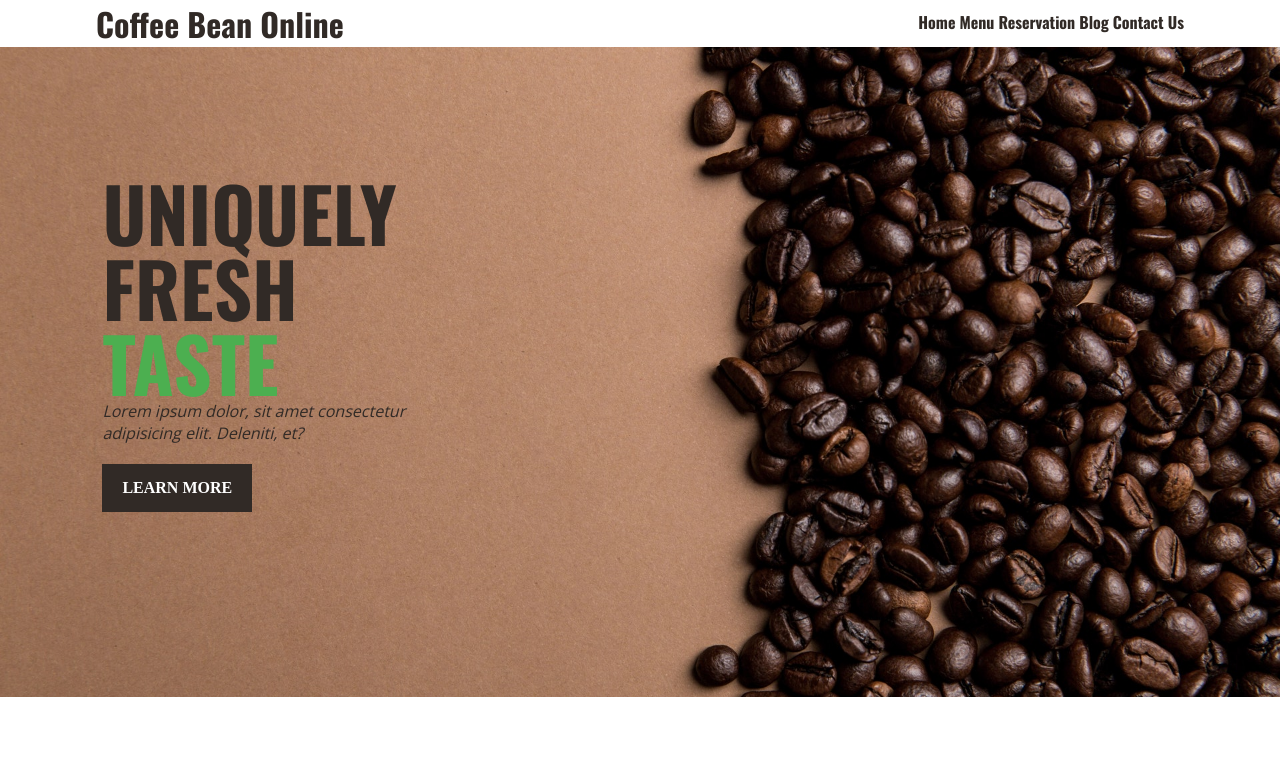
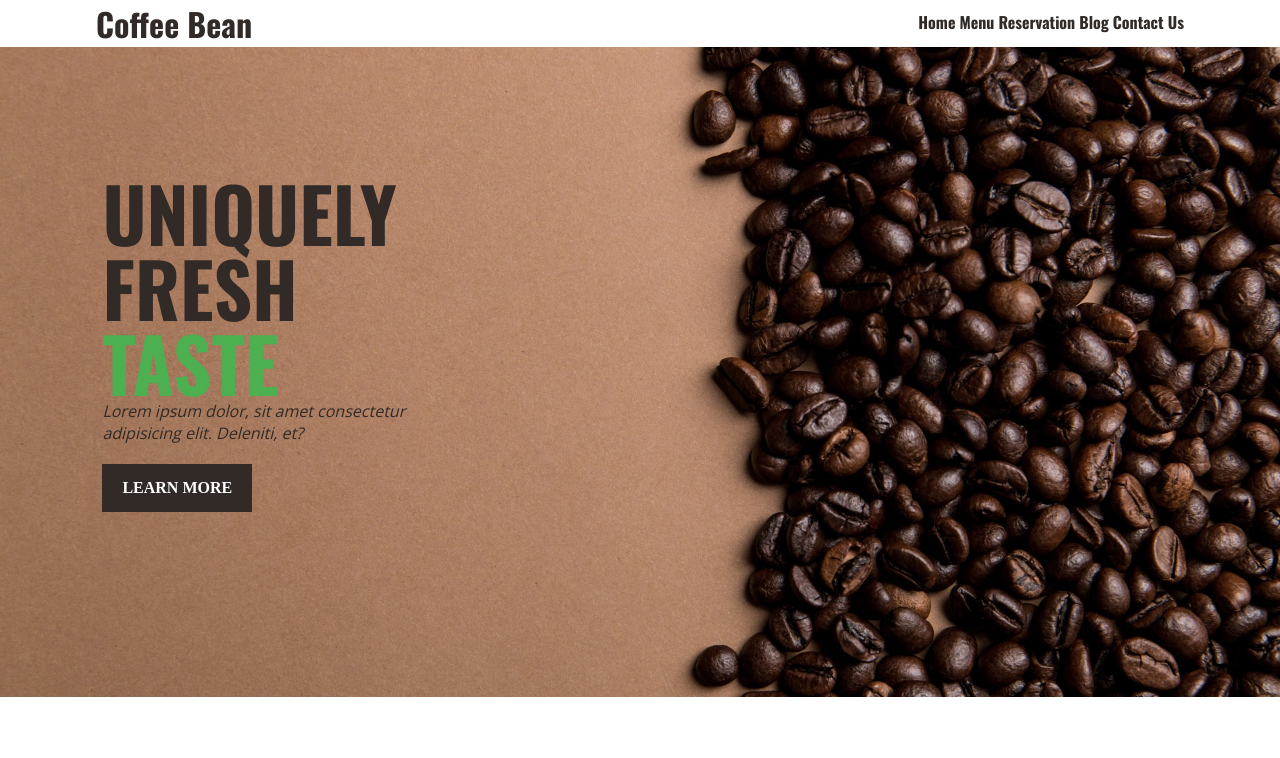
Before and after one commit to mayu-git01/coffeebean, a plain HTML site: page index.html in a window 1280 px wide. Shown: the top 758 px of the page. Drawn offline with nearby package versions, Linux system fonts and the light colour scheme.

Commit message:
deleted added text on the header

```diff
--- a/index.html
+++ b/index.html
@@ -11,7 +11,7 @@
   <div class="wrapper">
     <!-- header area -->
     <div class="nav">
-      <h1><a href="#">Coffee Bean Online</a></h1>
+      <h1><a href="#">Coffee Bean</a></h1>
       <ul class="nav-links">
         <li><a href="#">home</a></li>
         <li><a href="#">menu</a></li>
```
